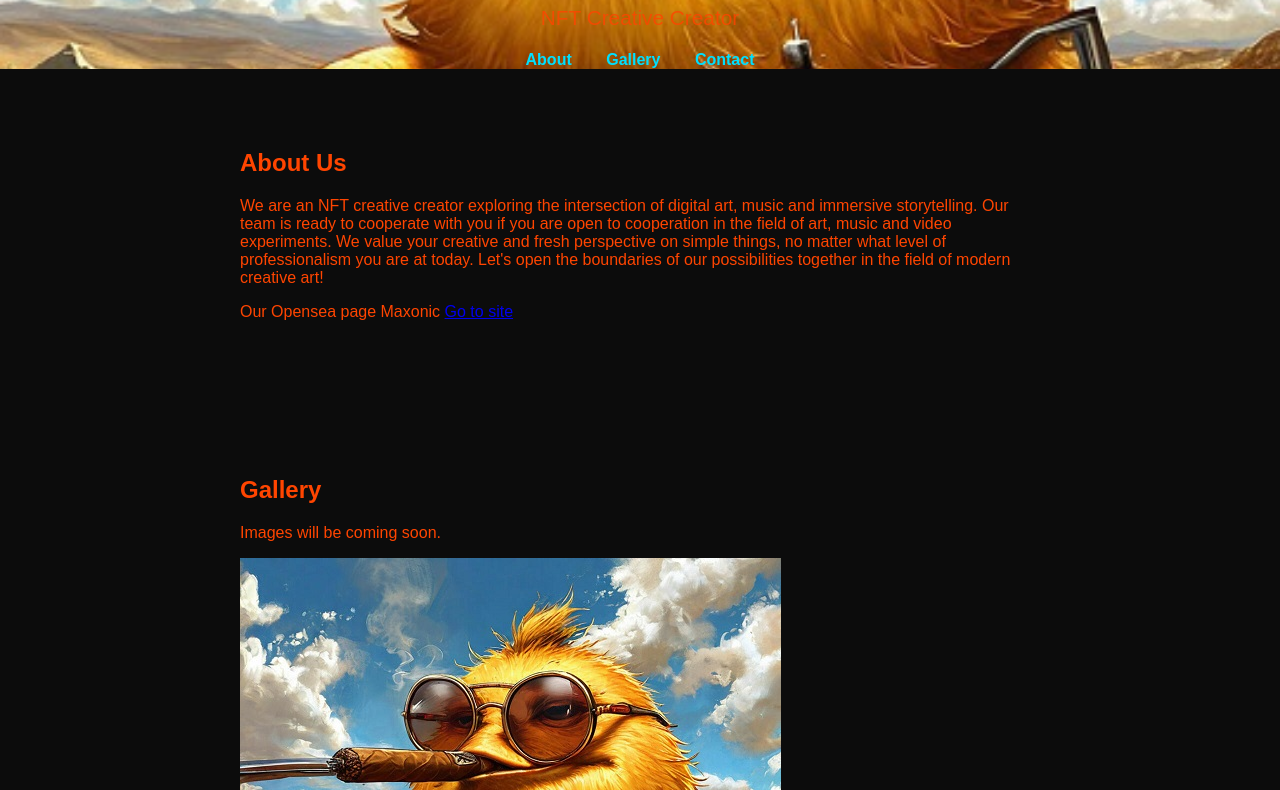
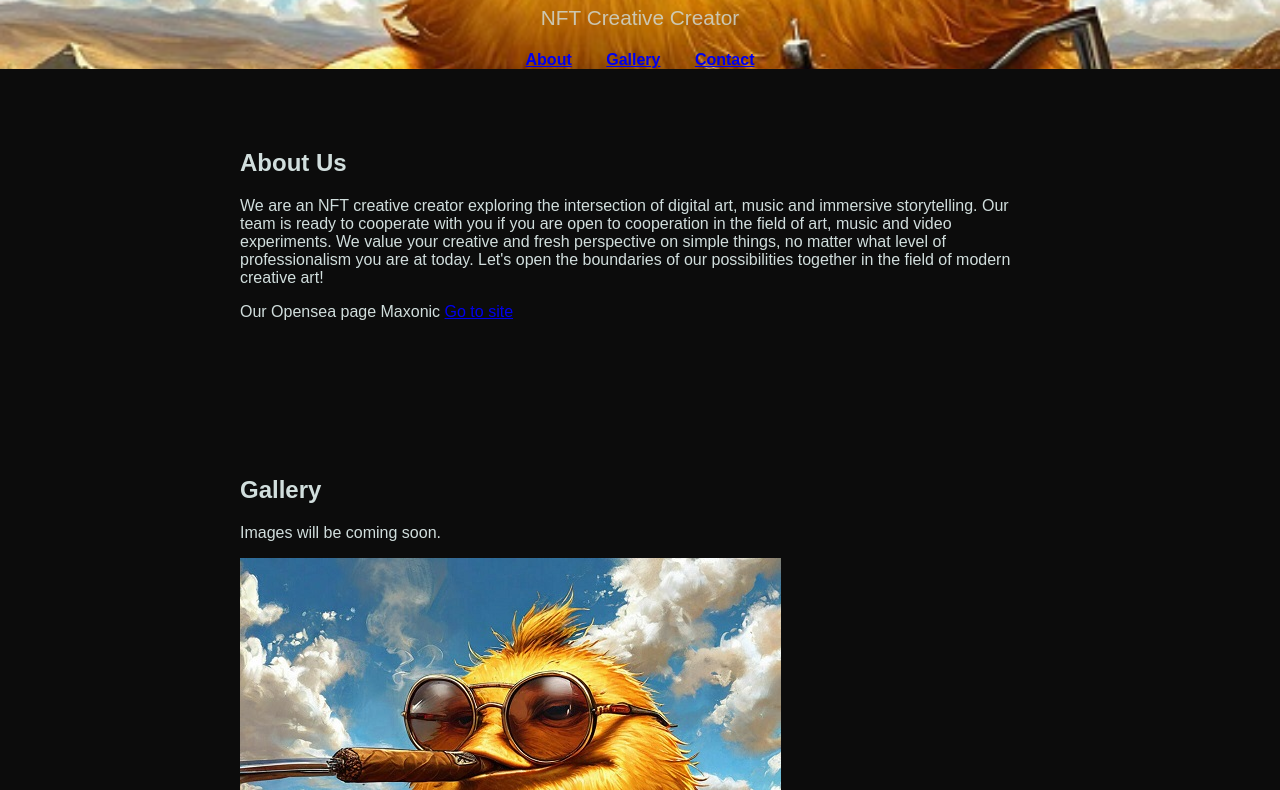
Before and after one commit to MaxonicArt/maxonic-amsea, a plain HTML site: page index.html in a window 1280 px wide. Shown: the part 102-892 px from the top of the page. Drawn offline with Linux system fonts and the light colour scheme.

Commit message:
Update style.css

```diff
--- a/style.css
+++ b/style.css
@@ -2,7 +2,7 @@ body {
     margin: 0;
     font-family: Arial, sans-serif;
     background: #0c0c0c;
-    color: #FF4500;
+    color: #d1dedd
 }
 
 .hero {
@@ -23,7 +23,7 @@ body {
 
 .nav a {
     margin: 0 15px;
-    color: #00e0ff;
+    color: #fffb00
     text-decoration: none;
     font-weight: bold;
 }
```
